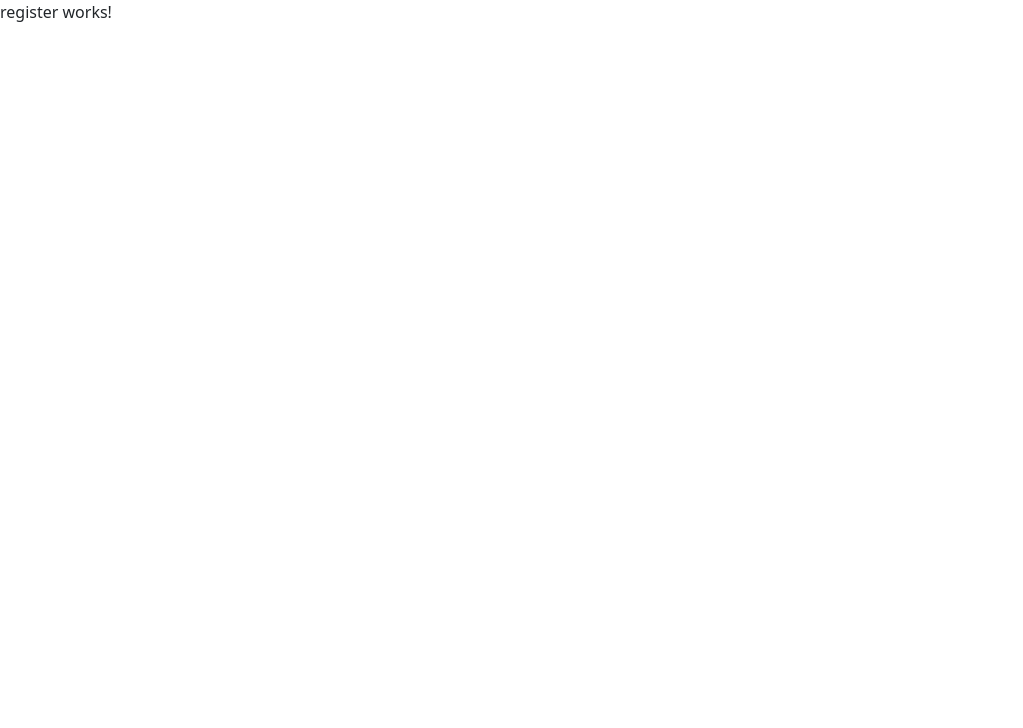
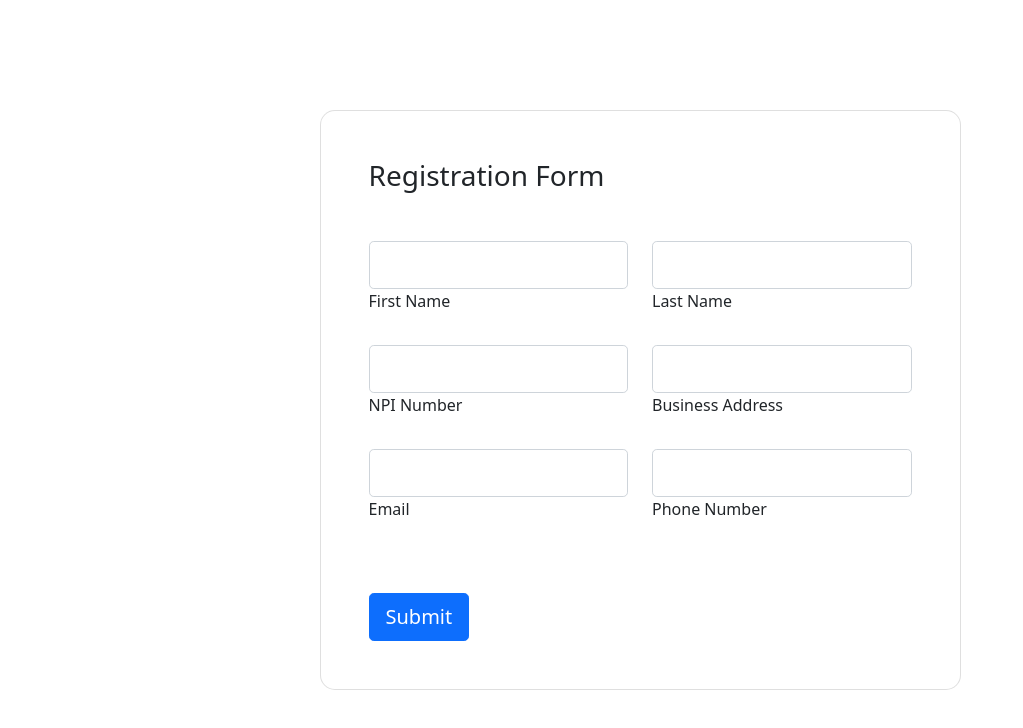
Before and after one commit to fawafula/AvailityProviderRegistration, an Angular app in the folder availty-registration-app/: page /register in a window 1280 px wide. Shown: the top 728 px of the page, without its empty margins (0-1023 px from the left). Built offline with nearby package versions, Linux system fonts and the light colour scheme.

Commit message:
Added registration page template html.

```diff
--- a/availty-registration-app/src/app/register/register.component.html
+++ b/availty-registration-app/src/app/register/register.component.html
@@ -1 +1,93 @@
-<p>register works!</p>
+<!-- <p>Registration form works!!</p>
+<form action="">
+    <input type="text">
+    <label for="input">First Name</label>
+    <input type="text">
+    <label for="input">Last Name</label>
+    <input type="text">
+    <label for="input">NPI Number</label>
+    <input type="text">
+    <label for="input">Business Address</label>
+    <input type="text">
+    <label for="input">telephone Number</label>
+    <input type="text">
+    <label for="input">Email Address</label>
+</form> -->
+
+<section class="vh-100 gradient-custom">
+    <div class="container py-5 h-100">
+        <div class="row justify-content-center align-items-center h-100">
+            <div class="col-12 col-lg-9 col-xl-7">
+                <div class="card shadow-2-strong card-registration" style="border-radius: 15px;">
+                    <div class="card-body p-4 p-md-5">
+                        <h3 class="mb-4 pb-2 pb-md-0 mb-md-5">Registration Form</h3>
+                        <form>
+
+                            <div class="row">
+                                <div class="col-md-6 mb-4">
+
+                                    <div class="form-outline">
+                                        <input type="text" id="firstName" class="form-control form-control-lg" />
+                                        <label class="form-label" for="firstName">First Name</label>
+                                    </div>
+
+                                </div>
+                                <div class="col-md-6 mb-4">
+
+                                    <div class="form-outline">
+                                        <input type="text" id="lastName" class="form-control form-control-lg" />
+                                        <label class="form-label" for="lastName">Last Name</label>
+                                    </div>
+
+                                </div>
+                            </div>
+
+                            <div class="row">
+                                <div class="col-md-6 mb-4 d-flex align-items-center">
+
+                                    <div class="form-outline datepicker w-100">
+                                        <input type="text" class="form-control form-control-lg" id="birthdayDate" />
+                                        <label for="birthdayDate" class="form-label">NPI Number</label>
+                                    </div>
+
+                                </div>
+                                <div class="col-md-6 mb-4">
+
+                                    <div class="form-outline">
+                                        <input type="address" id="lastName" class="form-control form-control-lg" />
+                                        <label class="form-label" for="lastName">Business Address</label>
+                                    </div>
+
+                                </div>
+
+                            </div>
+
+                            <div class="row">
+                                <div class="col-md-6 mb-4 pb-2">
+
+                                    <div class="form-outline">
+                                        <input type="email" id="emailAddress" class="form-control form-control-lg" />
+                                        <label class="form-label" for="emailAddress">Email</label>
+                                    </div>
+
+                                </div>
+                                <div class="col-md-6 mb-4 pb-2">
+
+                                    <div class="form-outline">
+                                        <input type="tel" id="phoneNumber" class="form-control form-control-lg" />
+                                        <label class="form-label" for="phoneNumber">Phone Number</label>
+                                    </div>
+
+                                </div>
+                            </div>
+                            <div class="mt-4 pt-2">
+                                <input class="btn btn-primary btn-lg" type="submit" value="Submit" />
+                            </div>
+
+                        </form>
+                    </div>
+                </div>
+            </div>
+        </div>
+    </div>
+</section>
```
